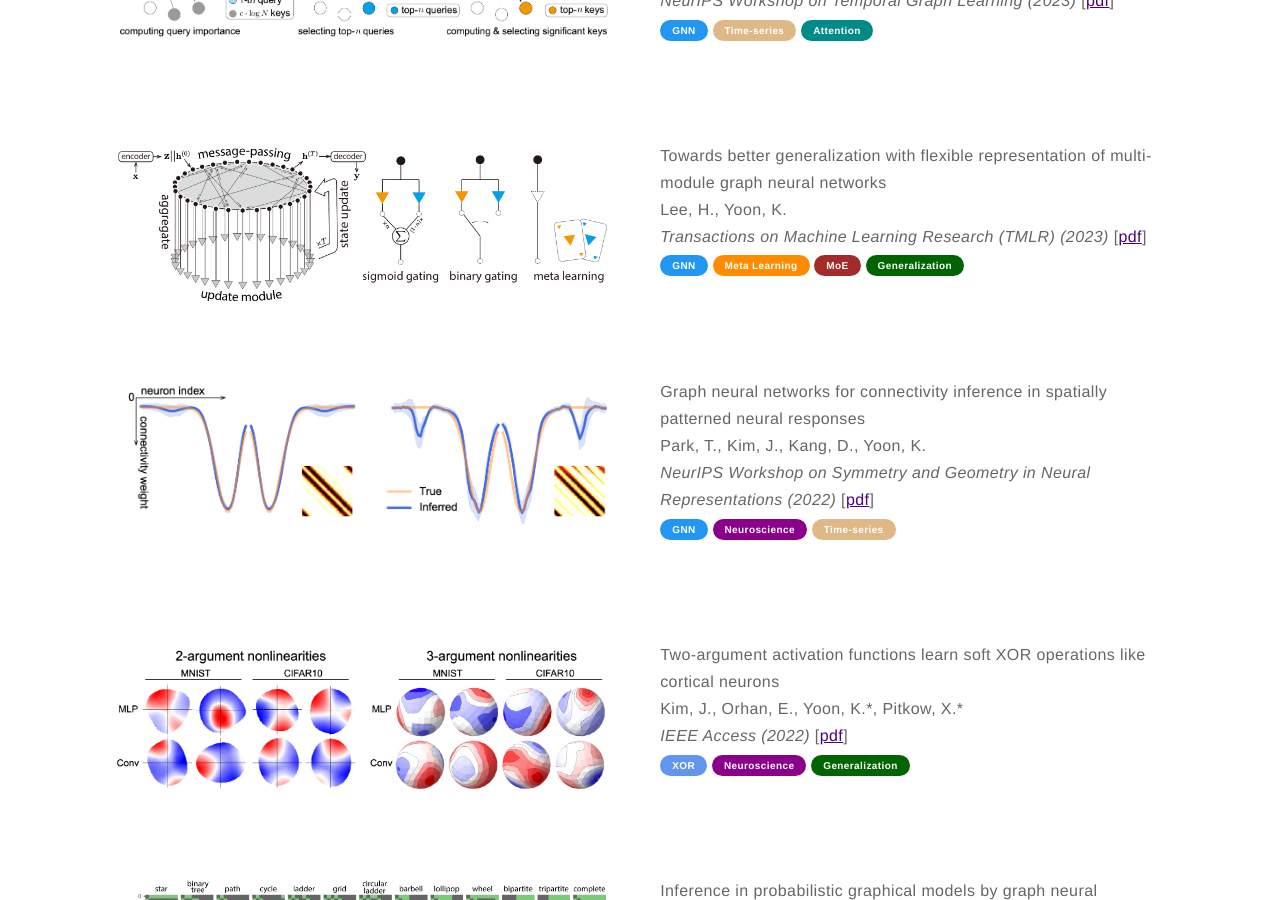
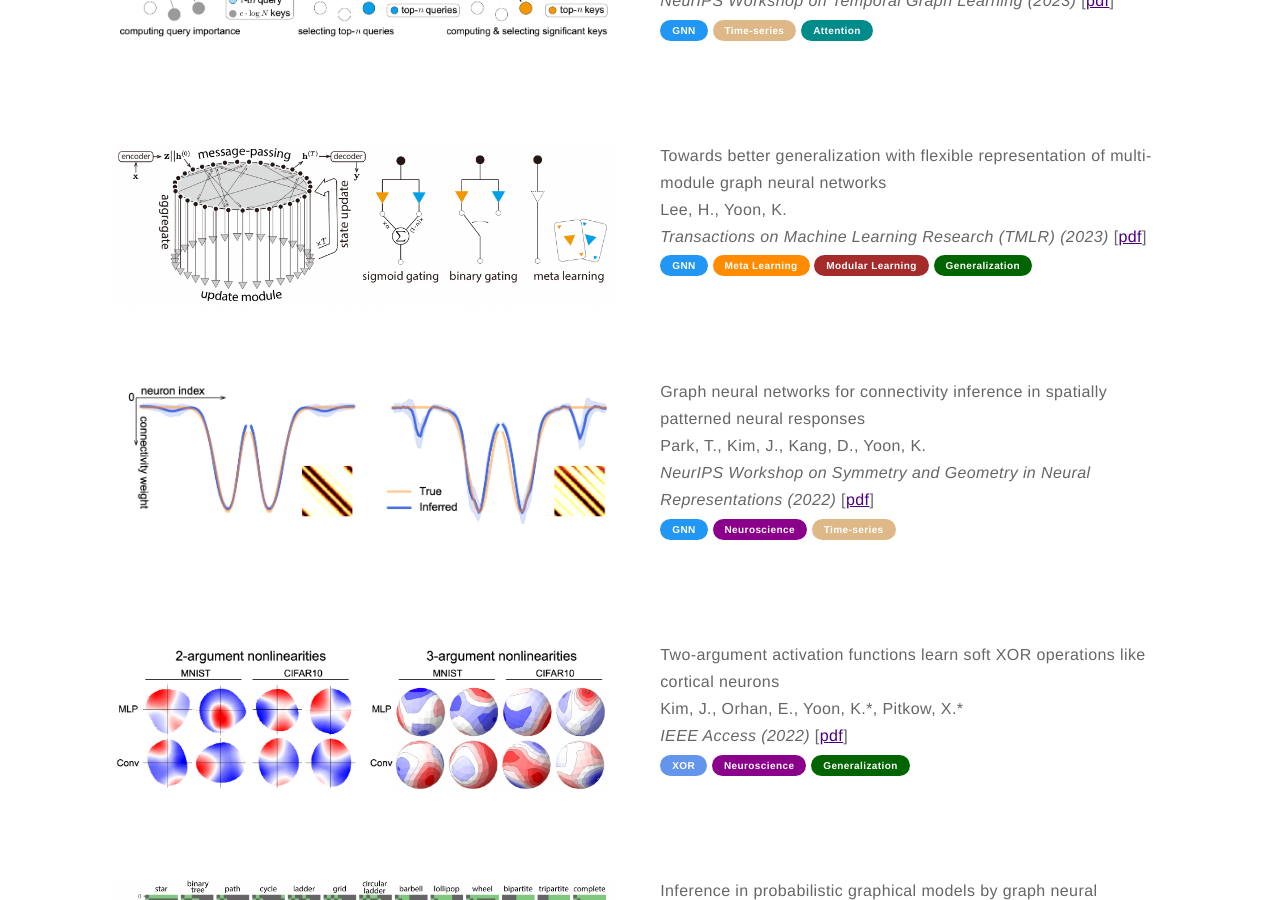
Before and after one commit to kijungyoon/kijungyoon.github.io, a Jekyll site: the page built from papers.md, in a window 1280 px wide and 900 px high, scrolled down 1886 px. Built offline with Jekyll 4.4.1, drawn with Linux system fonts in a browser that asks for light colours.

Commit message:
Update papers.md

```diff
--- a/papers.md
+++ b/papers.md
@@ -106,7 +106,7 @@ layout: page
     [<a href="https://arxiv.org/pdf/2209.06589.pdf">pdf</a>]<br>
     <span class="pill-label pill-blue">GNN</span>
     <span class="pill-label pill-dorg">Meta Learning</span>
-    <span class="pill-label pill-brown">MoE</span>
+    <span class="pill-label pill-brown">Modular Learning</span>
     <span class="pill-label pill-dgreen">Generalization</span>
     </p>
     </div>
```
